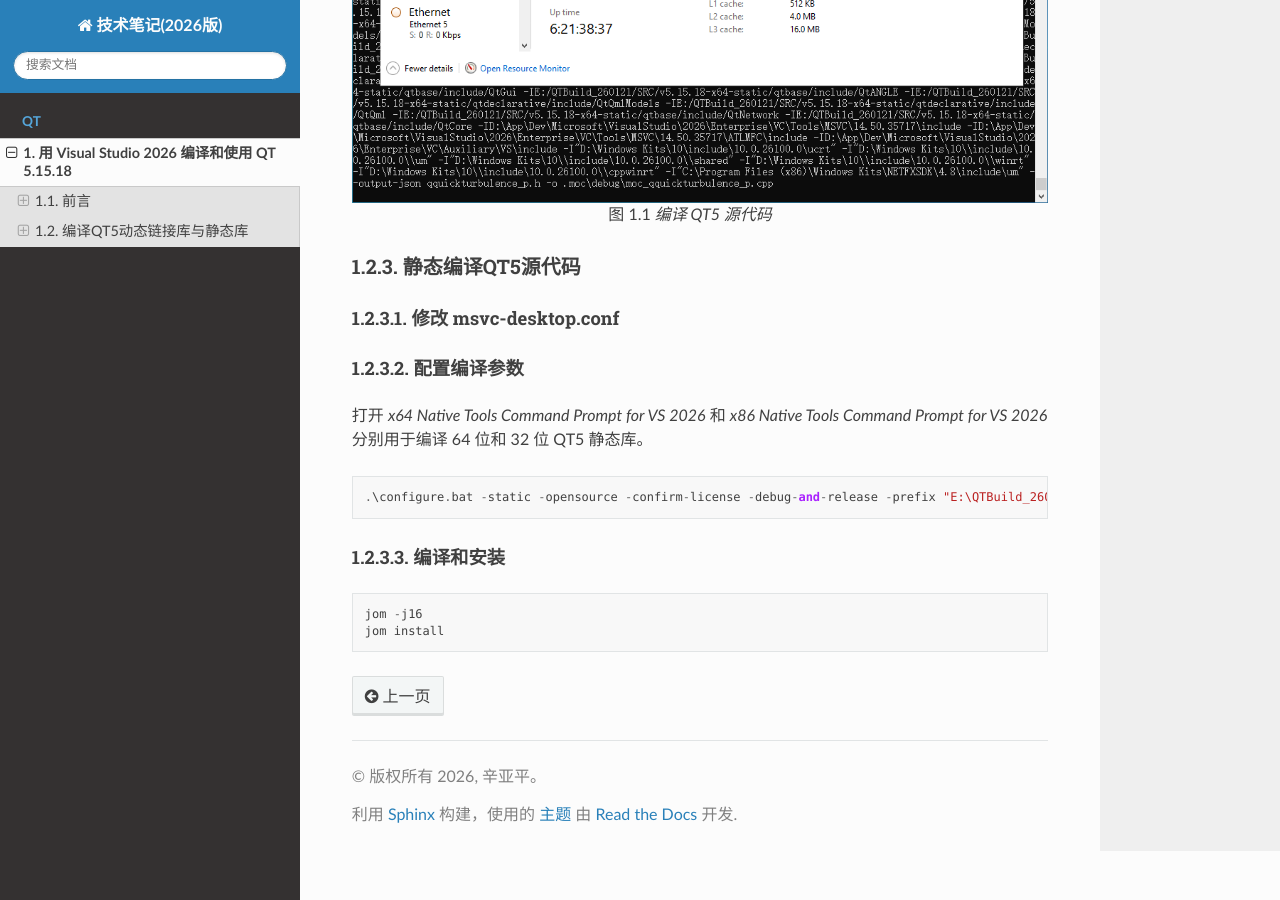
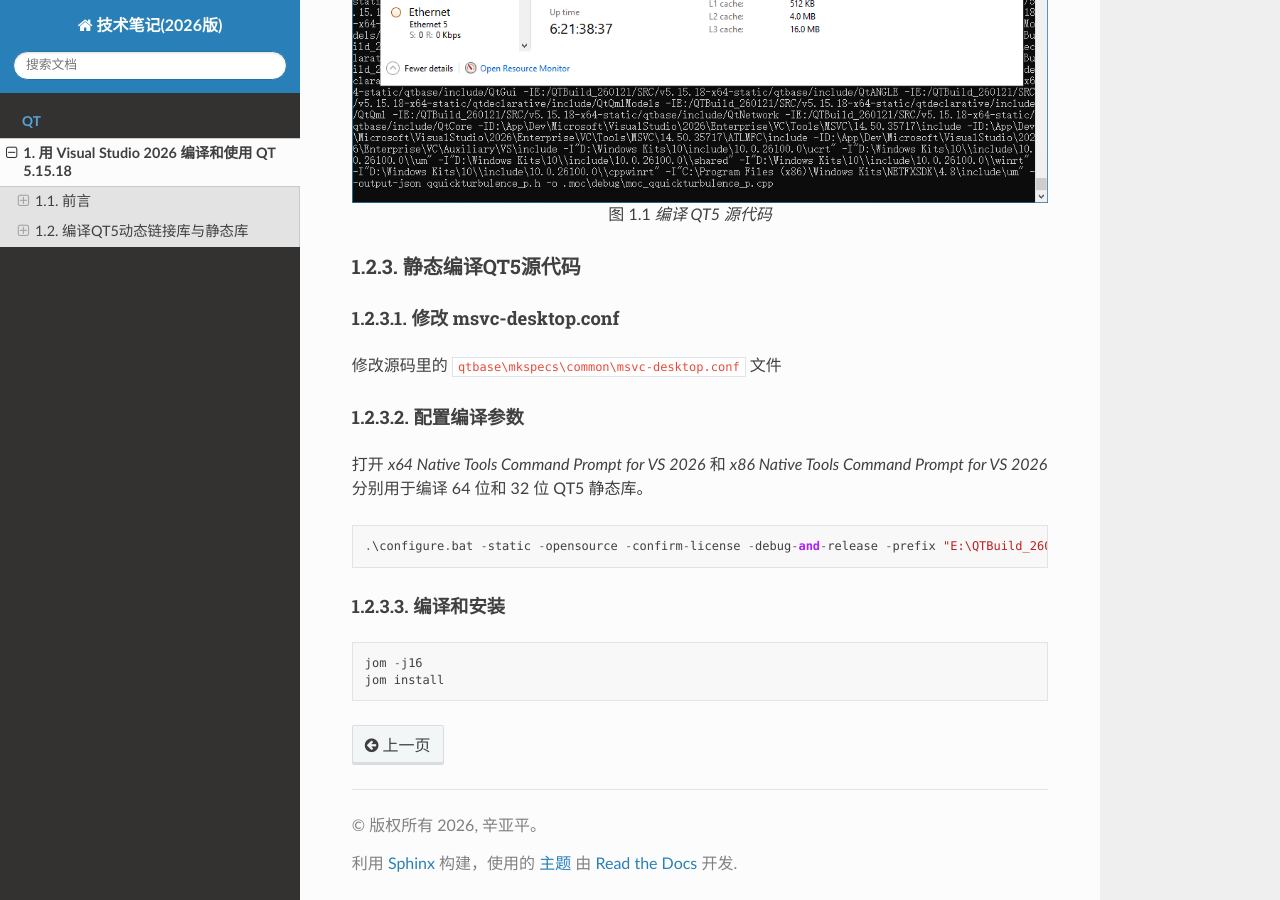
Before and after one commit to yapingxin/TechNotes-2026, a Sphinx documentation site: the page built from docs/QT/260121-VS2026-BuildQT5.rst, in a window 1280 px wide and 900 px high, scrolled down 2630 px. Built offline with Sphinx 7.4.7 and the Read the Docs theme 3.1.0, drawn with Linux system fonts in a browser that asks for light colours.

Commit message:
修改源码里的 ``qtbase\mkspecs\common\msvc-desktop.conf`` 文件

```diff
--- a/docs/QT/260121-VS2026-BuildQT5.rst
+++ b/docs/QT/260121-VS2026-BuildQT5.rst
@@ -103,6 +103,8 @@ QT 官方网站上的开源代码入口地址是：`Qt Downloads <https://downlo
 修改 msvc-desktop.conf
 ^^^^^^^^^^^^^^^^^^^^^^
 
+修改源码里的 ``qtbase\mkspecs\common\msvc-desktop.conf`` 文件
+
 配置编译参数
 ^^^^^^^^^^^^
 
```
